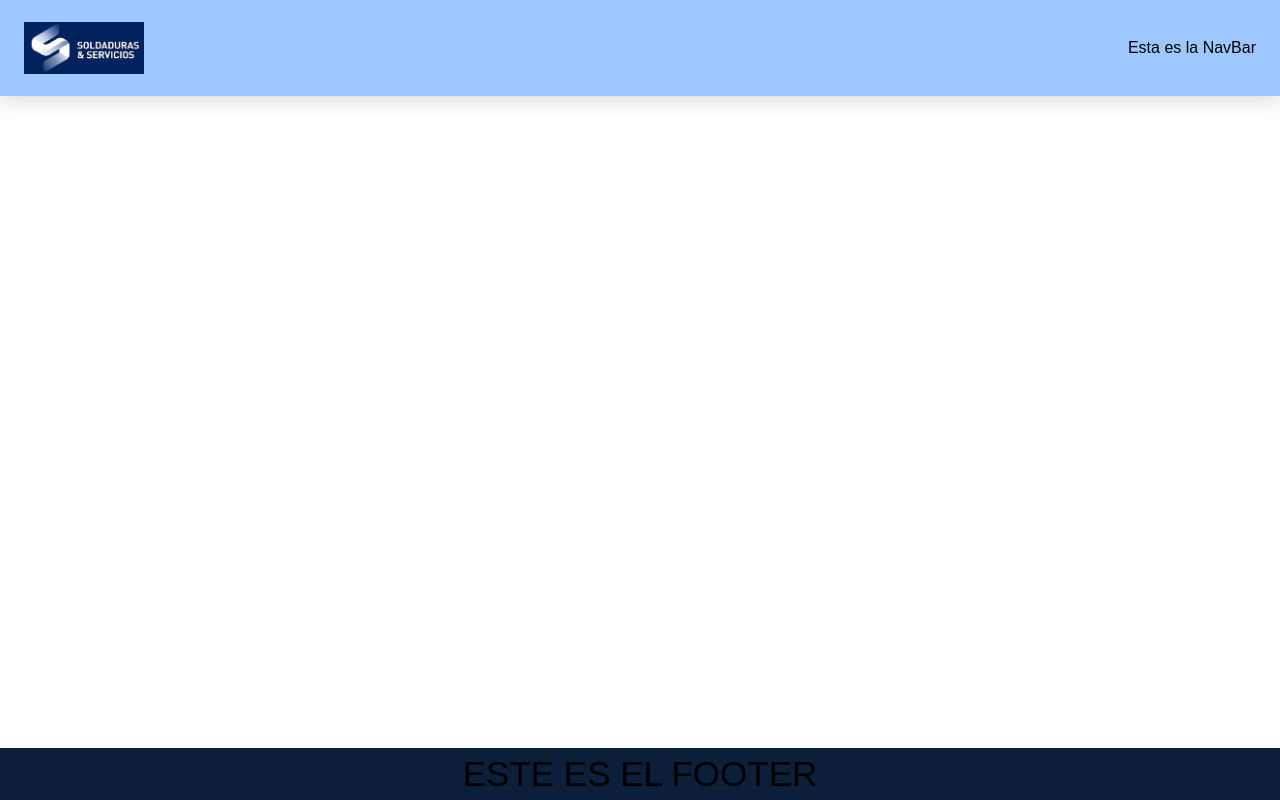
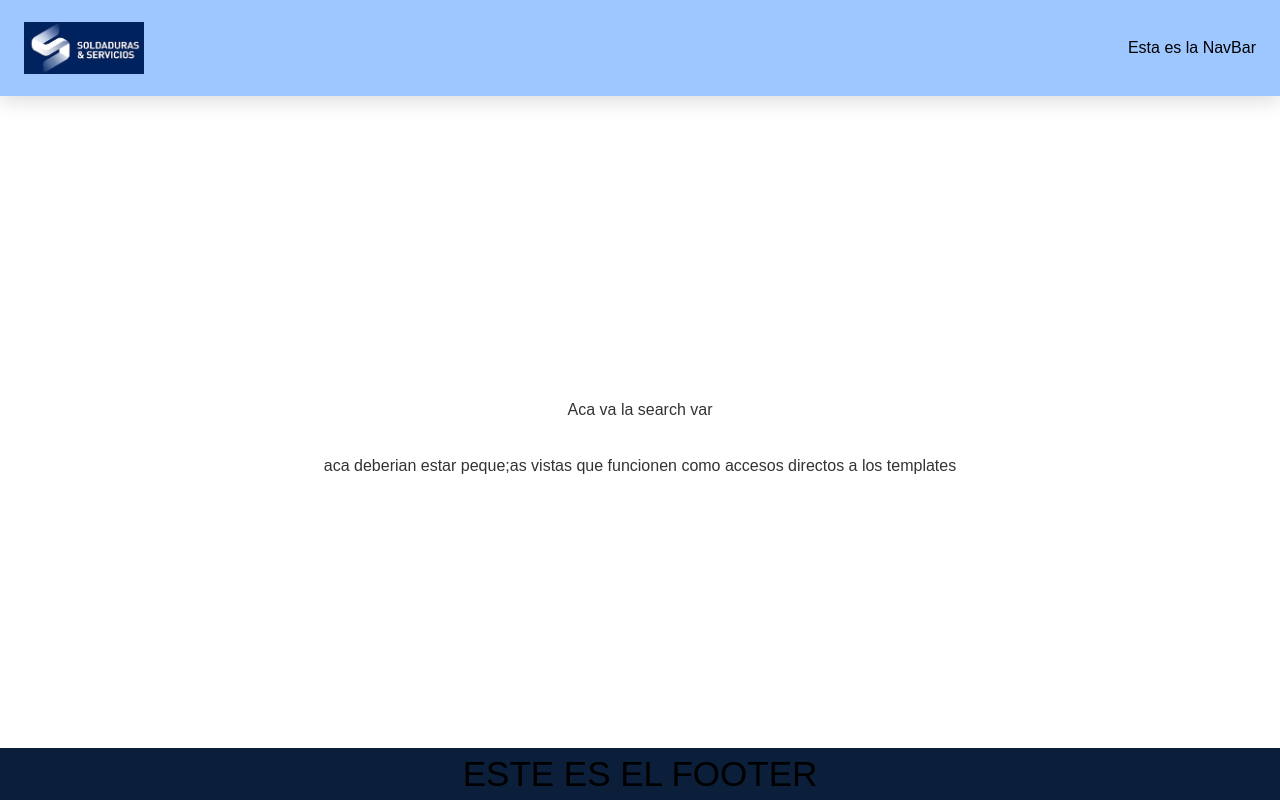
Before and after one commit to muriRam/SyS-Front, a Next.js app: page / in a window 1280 px wide. Built offline with nearby package versions, Linux system fonts and the light colour scheme.

Commit message:
estructura de Home

```diff
--- a/src/app/globals.css
+++ b/src/app/globals.css
@@ -19,7 +19,7 @@
 
 @media (prefers-color-scheme: dark) {
   :root {
-    --background: #0a0a0a;
+    --background: #cfcfcf;
     --foreground: #ededed;
   }
 }
--- a/src/app/layout.tsx
+++ b/src/app/layout.tsx
@@ -24,9 +24,9 @@ export default function RootLayout({
       lang="en"
       className={`${inter.variable} h-full antialiased`}
     >
-      <body className="min-h-full flex flex-col">
+      <body className="min-h-screen flex flex-col">
         <Navbar/>
-        <main className="flex-1 pt-24">
+        <main className="flex flex-col flex-1 pt-24">
           {children}
         </main>
         <Footer/>
--- a/src/app/page.tsx
+++ b/src/app/page.tsx
@@ -1,4 +1,5 @@
+import HomePage from "@/components/pages/home/HomePage.component";
 
 export default function Home() {
-  //return ( );
+  return <HomePage/>
 }
--- /dev/null
+++ b/src/components/pages/home/HomePage.component.tsx
@@ -0,0 +1,14 @@
+import styles from "./HomePage.module.css";
+
+export const HomePage = () => (
+    <div className={`flex-1 ${styles.main}`}>
+        <section className={styles.section}>
+            <h1> Aca va la search var</h1>
+        </section>
+        <section className={styles.section}>
+            <h2> aca deberian estar peque;as vistas que funcionen como accesos directos a los templates</h2>
+        </section>
+    </div>
+)
+
+export default HomePage;
--- /dev/null
+++ b/src/components/pages/home/HomePage.module.css
@@ -0,0 +1,16 @@
+.main{
+    width: 100%;
+    display: flex;
+    flex-direction: column;
+     justify-content: center; /* Centrado vertical opcional */
+  align-items: center;
+    background-color: var(--color-background);
+    color: var( --color-text);
+}
+
+.section{
+    display: flex;
+    align-items: center;
+    justify-content: center;
+    margin-top: 2rem;
+}
```
